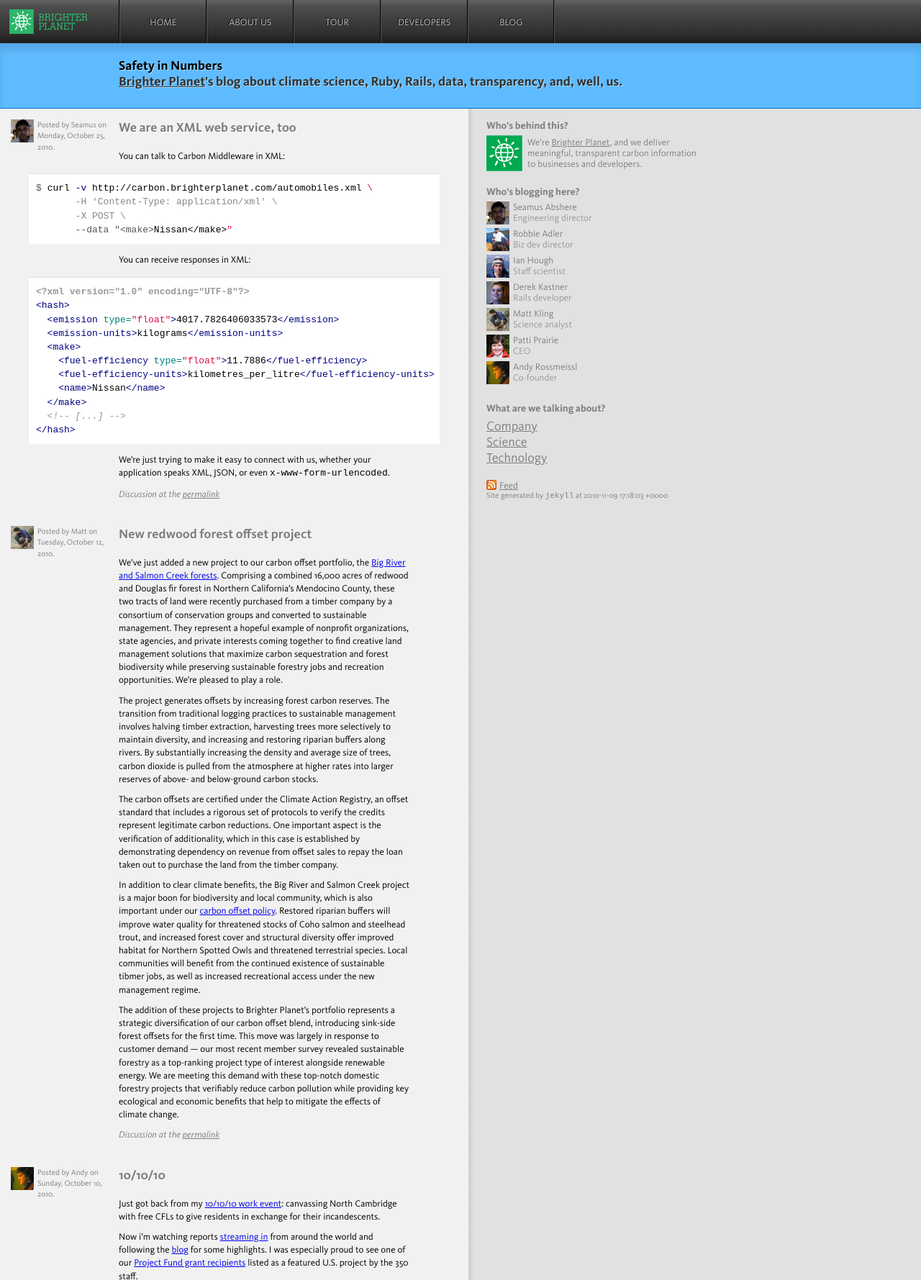
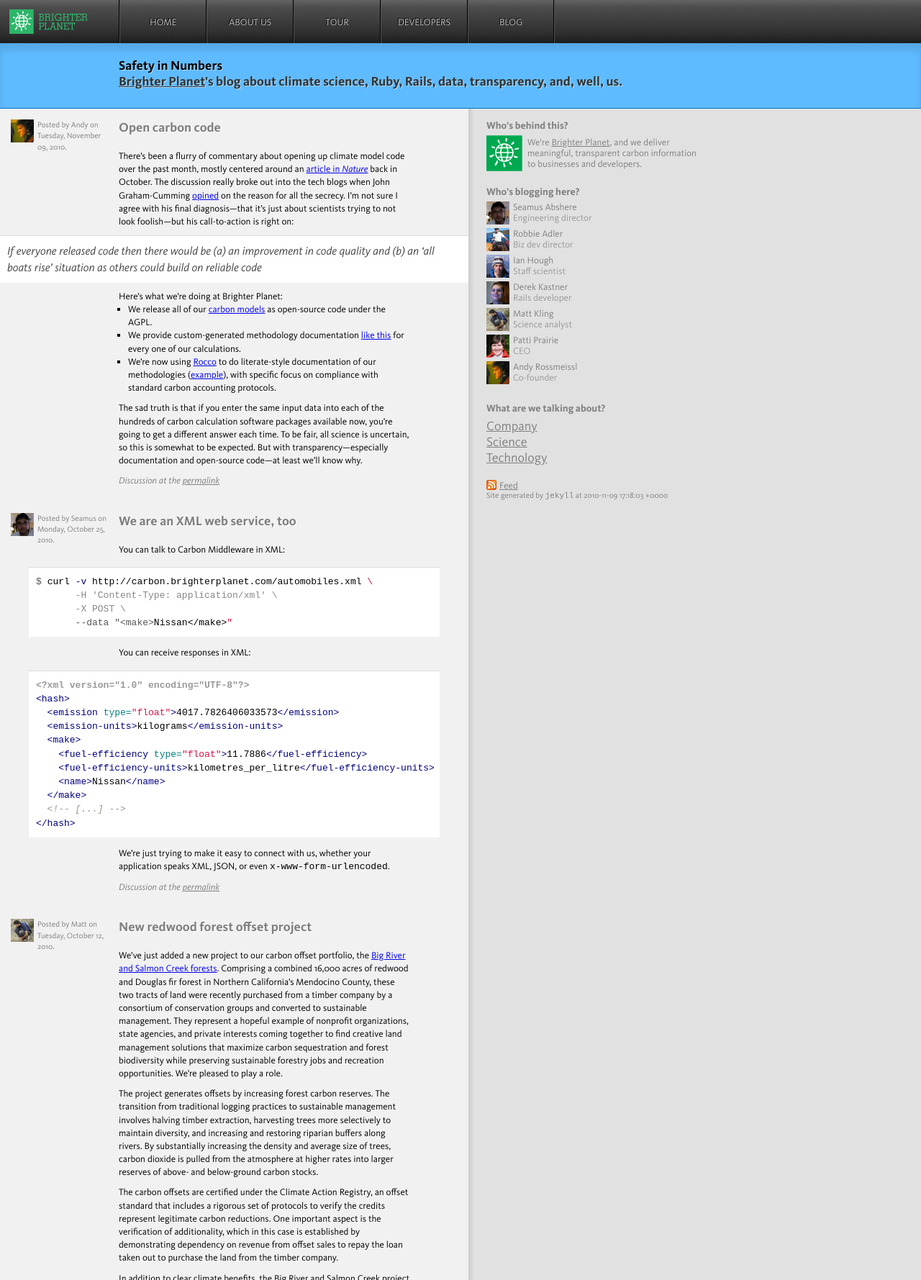
Before and after one commit to faradayio/numbers, a Jekyll site: the page built from index.html, in a window 1280 px wide, cut to the strip 0-1779 px from the top of the page. Shown: the whole strip at 72% size. Built offline with Jekyll 4.4.1, drawn with Linux system fonts in a browser that asks for light colours; some web fonts are replaced; some of the changed text lies outside the part shown.

Commit message:
Open carbon code post

```diff
--- /dev/null
+++ b/_posts/2010-11-09-open-carbon-code.markdown
@@ -0,0 +1,22 @@
+---
+title: Open carbon code
+author: Andy
+layout: post
+categories: technology
+---
+
+There's been a flurry of commentary about opening up climate model code over the past month, mostly centered around an [article in _Nature_](http://www.nature.com/news/2010/101013/full/467775a.html) back in October. The discussion really broke out into the tech blogs when John Graham-Cumming [opined](http://blog.jgc.org/2010/11/real-reason-climate-scientists-dont.html) on the reason for all the secrecy. I'm not sure I agree with his final diagnosis&mdash;that it's just about scientists trying to not look foolish&mdash;but his call-to-action is right on:
+
+> If everyone released code then there would be (a) an improvement in code
+> quality and (b) an 'all boats rise' situation as others could build on
+> reliable code
+
+Here's what we're doing at Brighter Planet:
+
+* We release all of our [carbon models](http://carbon.brighterplanet.com/science) as open-source code under the AGPL.
+
+* We provide custom-generated methodology documentation [like this](http://carbon.brighterplanet.com/flights?origin_airport%5Biata_code%5D=JAC&destination_airport%5Biata_code%5D=SFO) for every one of our calculations.
+
+* We're now using [Rocco](http://rtomayko.github.com/rocco/) to do literate-style documentation of our methodologies ([example](http://brighterplanet.github.com/flight/carbon_model.html)), with specific focus on compliance with standard carbon accounting protocols.
+
+The sad truth is that if you enter the same input data into each of the hundreds of carbon calculation software packages available now, you're going to get a different answer each time. To be fair, all science is uncertain, so this is somewhat to be expected. But with transparency---especially documentation and open-source code---at least we'll know why.
--- a/stylesheets/application.css
+++ b/stylesheets/application.css
@@ -198,6 +198,10 @@
   padding: 0 0 0 1em;
 }
 
+ol.posts li>ul>li>p {
+  margin: 0;
+}
+
 ol.posts li p img {
   max-width: 370px;
 }
@@ -216,6 +220,20 @@
   margin-top: 15px;
 }
 
+ol.posts li blockquote {
+  -moz-box-shadow:0 5px 5px #EEEEEE inset;
+  background:none repeat scroll 0 0 white;
+  border-top:1px solid #DDDDDD;
+  display:block;
+  line-height:1.4;
+  margin:10px -80px 10px -15px;
+  overflow:auto;
+  padding:10px;
+  font-size: 16px;
+  font-style: italic;
+  color: #444;
+}
+
 #disqus_thread h3 {
   margin-left: 0;
 }
```
